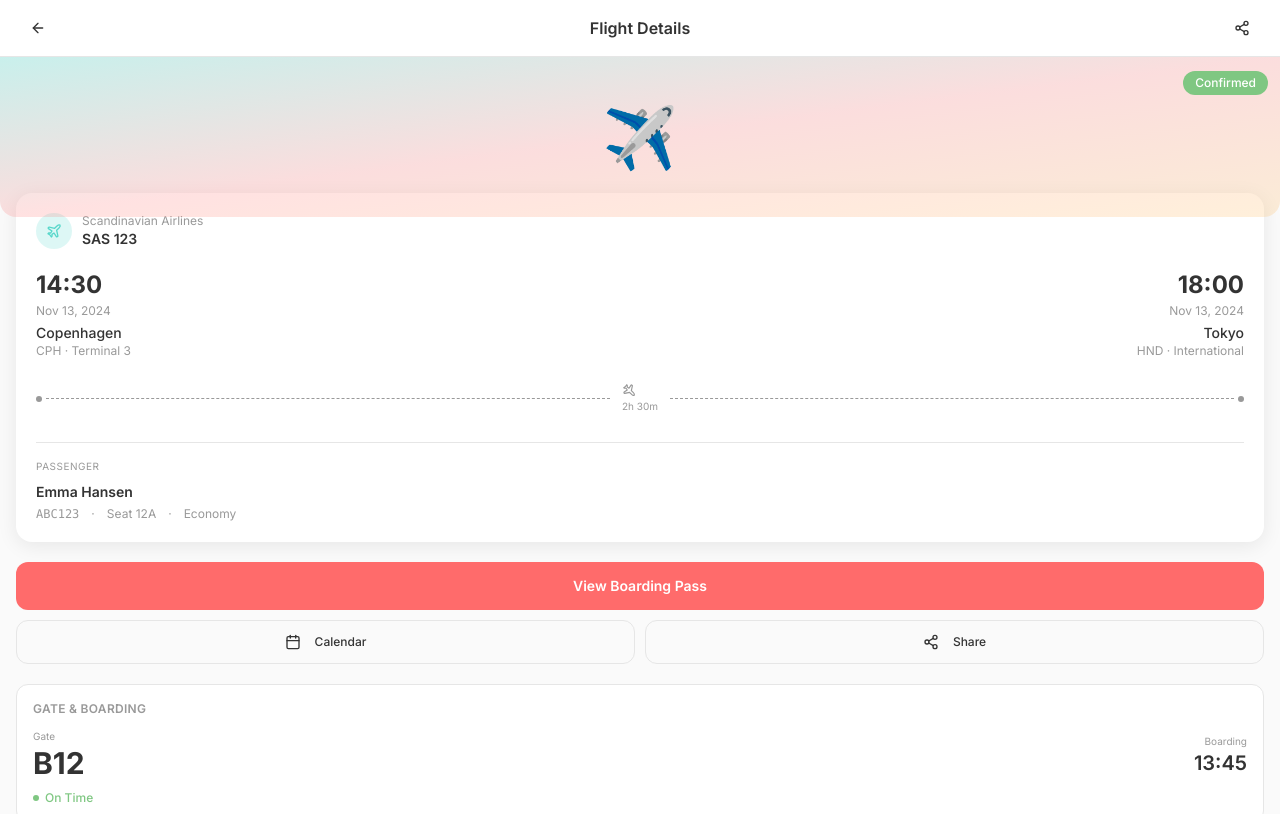
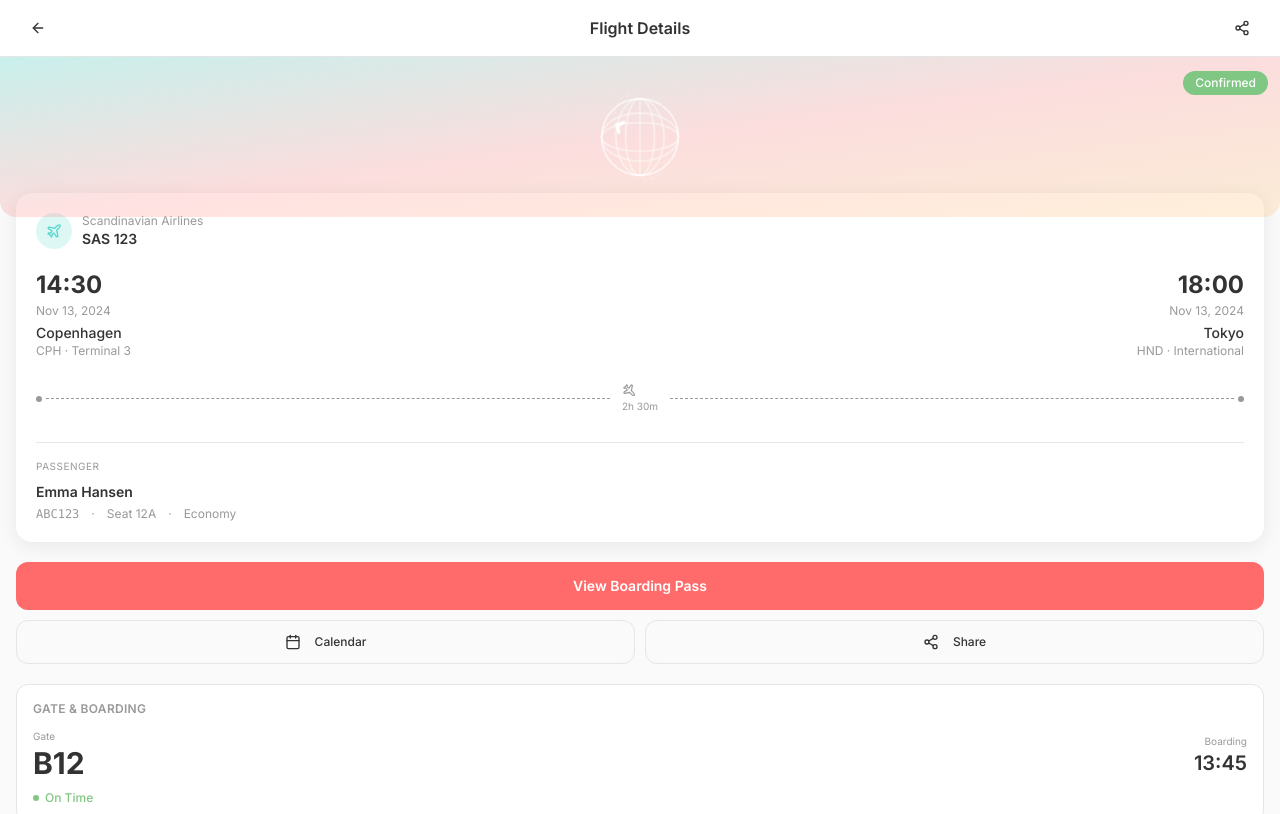
Before and after one commit to Ell1ott/nomie-voyage-palette-15345, a React (Vite) app: page /flight/1 in a window 1280 px wide. Shown: the top 814 px of the page. Built offline with nearby package versions, Linux system fonts and the light colour scheme; the HTML template or start-up script is replaced by a standard one.

Commit message:
Replace airplane icon with animated globe
Replace the static airplane emoji in the Flight Detail hero section with a custom animated component featuring a white airplane flying around a globe.

```diff
--- /dev/null
+++ b/src/components/AnimatedGlobePlane.tsx
@@ -0,0 +1,54 @@
+const AnimatedGlobePlane = () => {
+  return (
+    <div className="relative w-24 h-24">
+      {/* Globe */}
+      <svg
+        viewBox="0 0 100 100"
+        className="w-full h-full"
+        fill="none"
+        stroke="white"
+        strokeWidth="2"
+      >
+        {/* Main circle */}
+        <circle cx="50" cy="50" r="40" opacity="0.6" />
+
+        {/* Latitude lines */}
+        <ellipse cx="50" cy="50" rx="40" ry="15" opacity="0.4" />
+        <ellipse cx="50" cy="50" rx="40" ry="25" opacity="0.4" />
+
+        {/* Longitude lines */}
+        <ellipse cx="50" cy="50" rx="15" ry="40" opacity="0.4" />
+        <ellipse cx="50" cy="50" rx="25" ry="40" opacity="0.4" />
+        <line x1="50" y1="10" x2="50" y2="90" opacity="0.4" />
+
+        {/* Animated plane path */}
+        <ellipse
+          cx="50"
+          cy="50"
+          rx="45"
+          ry="25"
+          opacity="0.2"
+          strokeDasharray="4 4"
+          className="animate-[spin_8s_linear_infinite]"
+          style={{ transformOrigin: '50% 50%' }}
+        />
+      </svg>
+
+      {/* Animated Plane */}
+      <div className="absolute inset-0 animate-[spin_8s_linear_infinite]" style={{ transformOrigin: '50% 50%' }}>
+        <svg
+          viewBox="0 0 100 100"
+          className="w-full h-full"
+          fill="white"
+        >
+          <path
+            d="M50 20 L58 28 L56 30 L50 26 L44 30 L42 28 Z M50 26 L50 32"
+            transform="rotate(45 50 50)"
+          />
+        </svg>
+      </div>
+    </div>
+  );
+};
+
+export default AnimatedGlobePlane;
--- a/src/pages/FlightDetail.tsx
+++ b/src/pages/FlightDetail.tsx
@@ -11,6 +11,7 @@ import {
 import { useNavigate } from "react-router-dom";
 import { useState } from "react";
 import { cn } from "@/lib/utils";
+import AnimatedGlobePlane from "@/components/AnimatedGlobePlane";
 
 const FlightDetail = () => {
   const navigate = useNavigate();
@@ -42,7 +43,7 @@ const FlightDetail = () => {
       {/* Hero Section */}
       <div className="relative h-40 bg-gradient-to-br from-secondary/30 via-primary/20 to-warning/20 rounded-b-2xl overflow-hidden">
         <div className="absolute inset-0 flex items-center justify-center">
-          <div className="text-6xl">✈️</div>
+          <AnimatedGlobePlane />
         </div>
         {/* Status Badge */}
         <div className="absolute top-3 right-3">
```
